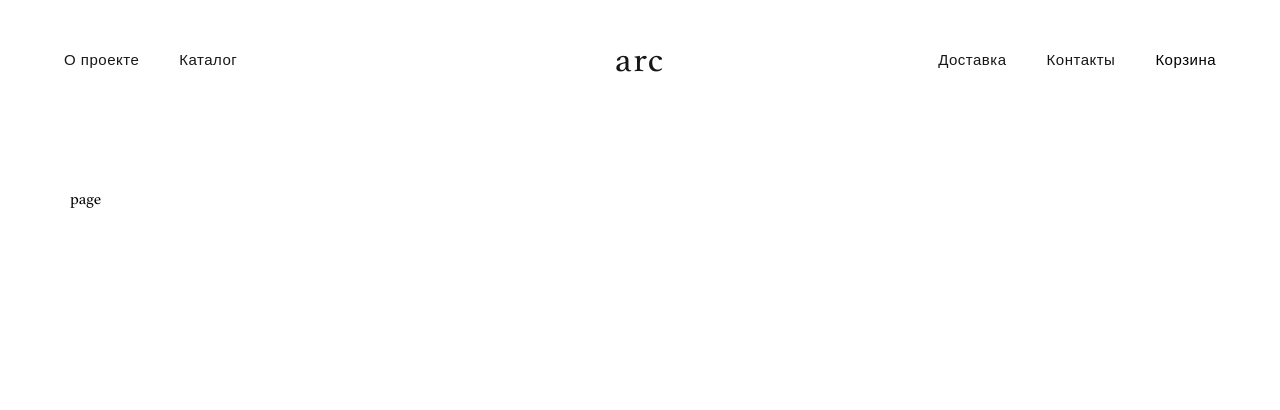
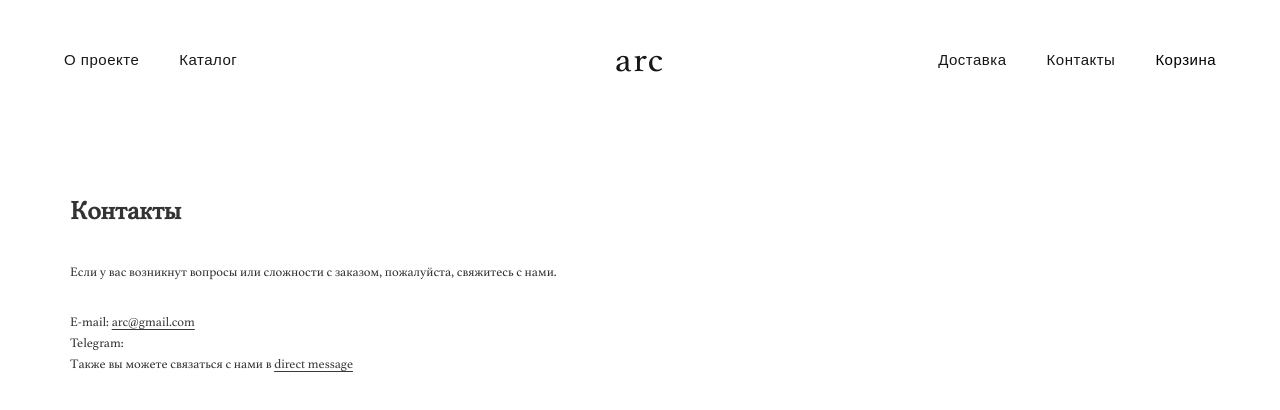
Before and after one commit to iamspurple/arc, a Next.js app: page /contacts in a window 1280 px wide. Shown: the top 410 px of the page. Built offline with nearby package versions, Linux system fonts and the light colour scheme; a web font is replaced by a local one.

Commit message:
Добавить страницу контаков

```diff
--- /dev/null
+++ b/src/app/contacts/contacts.scss
@@ -0,0 +1,30 @@
+.contacts-page {
+    margin: 0 auto;
+    color: #333;
+    font-size: 13px;
+    line-height: 1.6;
+
+    &__title {
+      font-size: 15;
+      font-weight: 600;
+      margin-bottom: 30px;
+    }
+
+    &__content {
+     &-subtitle {
+
+        margin-bottom: 30px;
+     }
+
+      a {
+        color: #3a3a3a;
+        text-decoration: underline;
+        text-underline-offset: 3px;
+        text-decoration-thickness: 1px;
+
+        &:hover {
+          opacity: 0.7;
+        }
+      }
+    }
+  }
--- a/src/app/contacts/page.tsx
+++ b/src/app/contacts/page.tsx
@@ -1,9 +1,30 @@
-import React from 'react'
+import './contacts.scss'
+import Link from 'next/link'
 
-const page = () => {
-  return (
-    <div>page</div>
-  )
+const Page = () => {
+	return (
+		<div className="contacts-page">
+			<h1 className="contacts-page__title">Контакты</h1>
+
+			<div className="contacts-page__content">
+				<p className="contacts-page__content-subtitle">
+					Если у вас возникнут вопросы или сложности с заказом, пожалуйста,
+					свяжитесь с нами.
+				</p>
+
+				<p>
+					E-mail: <Link href="mailto:arc@gmail.com">arc@gmail.com</Link>
+				</p>
+
+				<p>Telegram:</p>
+
+				<p>
+					Также вы можете связаться с нами в{' '}
+					<Link href="https://t.me/xxx">direct message</Link>
+				</p>
+			</div>
+		</div>
+	)
 }
 
-export default page
+export default Page
```
